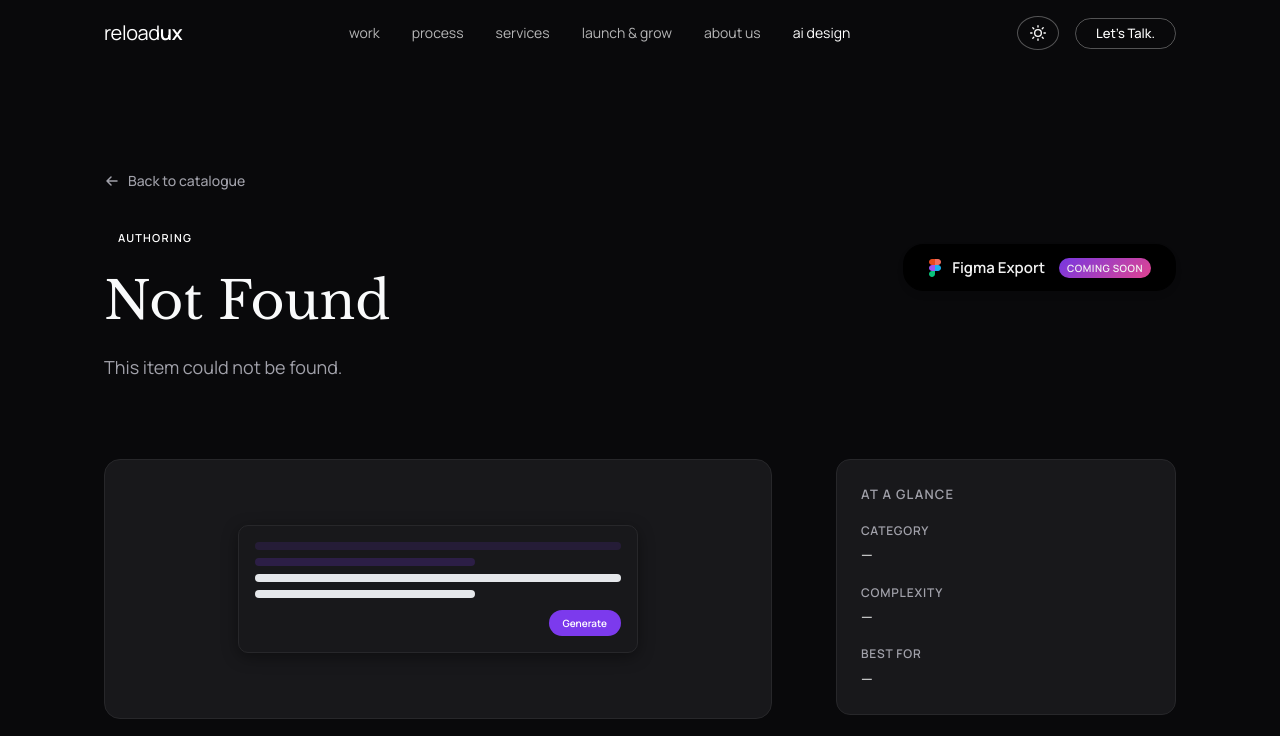
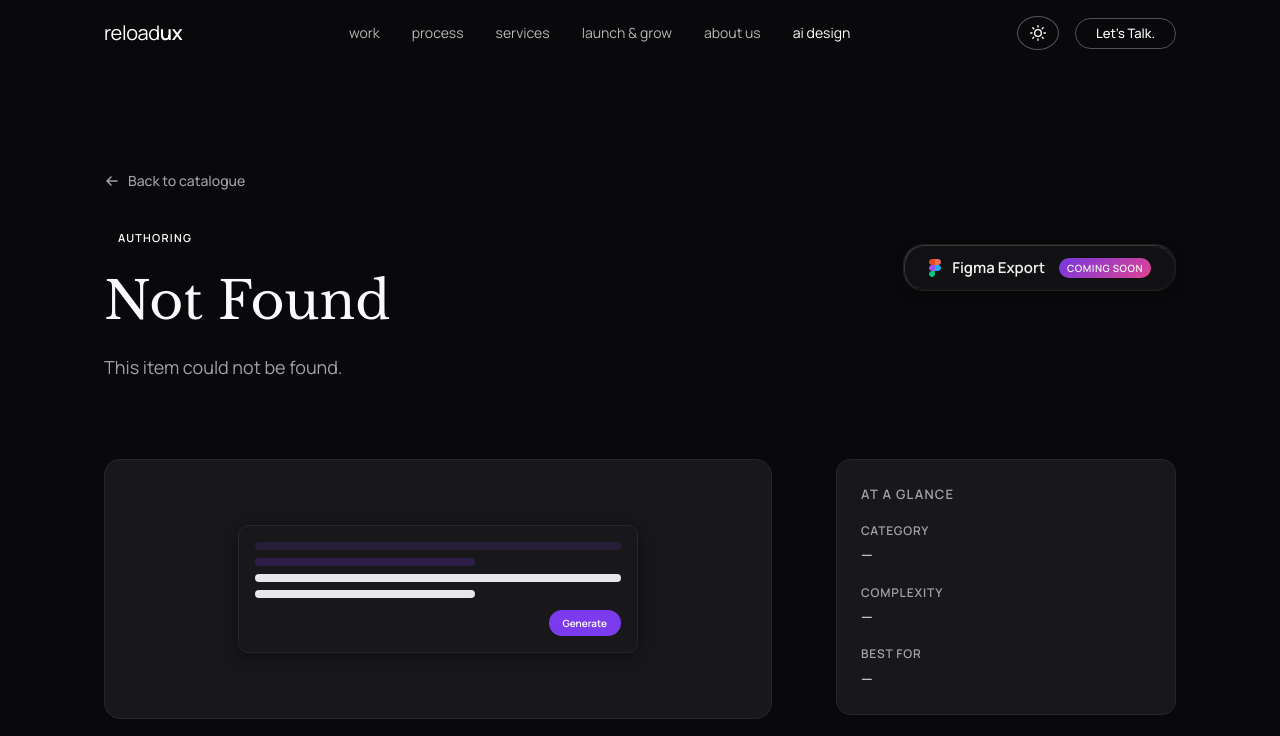
Before and after one commit to iahmadullah/reloadAI, a website: page aidesign-detail.html in a window 1280 px wide. Both pictures are taken after a click on the button "Toggle dark mode". Shown: the top 736 px of the page. Drawn offline with nearby package versions, Linux system fonts and the light colour scheme.

Commit message:
feat: apply glass effect to figma export button in dark mode

```diff
--- a/aidesign-detail.html
+++ b/aidesign-detail.html
@@ -77,7 +77,12 @@
                         <p class="aid-detail-hero__subtitle" id="detail-subtitle">Short description goes here.</p>
                     </div>
                     <div class="aid-detail-hero__actions" style="margin-top: 20px;">
-                        <button class="aid-figma-btn" disabled title="Figma Export (Coming Soon)">
+                        <button class="aid-figma-btn glass-container" disabled title="Figma Export (Coming Soon)">
+                            <div class="glass-filter"></div>
+                            <div class="glass-overlay"></div>
+                            <div class="glass-specular"></div>
+                            <div class="glass-content glass-content--inline"
+                                style="display: flex; align-items: center; gap: 10px;">
                                 <svg width="14" height="20" viewBox="0 0 38 57" fill="none"
                                     xmlns="http://www.w3.org/2000/svg" class="aid-figma-icon">
                                     <path
@@ -90,11 +95,13 @@
                                         fill="#F24E1E" />
                                     <path d="M0 28.5C0 23.2533 4.25329 19 9.5 19H19V38H9.5C4.25329 38 0 33.7467 0 28.5Z"
                                         fill="#A259FF" />
-                                <path d="M38 9.5C38 4.25329 33.7467 0 28.5 0H19V19H28.5C33.7467 19 38 14.7467 38 9.5Z"
+                                    <path
+                                        d="M38 9.5C38 4.25329 33.7467 0 28.5 0H19V19H28.5C33.7467 19 38 14.7467 38 9.5Z"
                                         fill="#FF7262" />
                                 </svg>
                                 Figma Export
                                 <span class="aid-coming-soon-chip">Coming soon</span>
+                            </div>
                         </button>
                     </div>
                 </div>
@@ -245,6 +252,15 @@
     <script src="script.js"></script>
     <script src="mockup-renderer.js"></script>
     <script src="aidesign-detail-data.js"></script>
+
+    <!-- LIQUID GLASS SVG FILTER -->
+    <svg style="display: none">
+        <filter id="lg-dist" x="0%" y="0%" width="100%" height="100%">
+            <feTurbulence type="fractalNoise" baseFrequency="0.008 0.008" numOctaves="2" seed="92" result="noise" />
+            <feGaussianBlur in="noise" stdDeviation="2" result="blurred" />
+            <feDisplacementMap in="SourceGraphic" in2="blurred" scale="40" xChannelSelector="R" yChannelSelector="G" />
+        </filter>
+    </svg>
 </body>
 
 </html>
--- a/aidesign.css
+++ b/aidesign.css
@@ -888,6 +888,45 @@
 }
 
 /* Figma Export Button */
+.glass-filter,
+.glass-overlay,
+.glass-specular {
+    display: none;
+}
+
+[data-theme="dark"] .glass-filter {
+    position: absolute;
+    inset: 0;
+    z-index: 0;
+    backdrop-filter: blur(0px);
+    filter: url(#lg-dist);
+    isolation: isolate;
+    display: block;
+}
+
+[data-theme="dark"] .glass-overlay {
+    position: absolute;
+    inset: 0;
+    z-index: 1;
+    background: rgba(255, 255, 255, 0.04);
+    display: block;
+}
+
+[data-theme="dark"] .glass-specular {
+    position: absolute;
+    inset: 0;
+    z-index: 2;
+    border-radius: inherit;
+    overflow: hidden;
+    box-shadow: inset 1px 1px 0 rgba(255, 255, 255, 0.15), inset 0 0 5px rgba(255, 255, 255, 0.05);
+    display: block;
+}
+
+[data-theme="dark"] .glass-content {
+    position: relative;
+    z-index: 3;
+}
+
 .aid-figma-btn {
     display: inline-flex;
     align-items: center;
@@ -904,11 +943,24 @@
     cursor: not-allowed;
     opacity: 0.95;
     transition: all 0.2s ease;
+    position: relative;
+    overflow: hidden;
 }
 
 .aid-figma-btn:hover {
     transform: translateY(-1px);
     box-shadow: 0 6px 16px rgba(0, 0, 0, 0.15), 0 2px 4px rgba(0, 0, 0, 0.1);
+}
+
+[data-theme="dark"] .aid-figma-btn {
+    background: transparent;
+    border-color: rgba(255, 255, 255, 0.1);
+    box-shadow: 0 4px 12px rgba(0, 0, 0, 0.2);
+}
+
+[data-theme="dark"] .aid-figma-btn:hover {
+    box-shadow: 0 6px 16px rgba(0, 0, 0, 0.4);
+    border-color: rgba(255, 255, 255, 0.2);
 }
 
 .aid-figma-icon {
```
Lines whose indentation alone changed are shown as unchanged.
